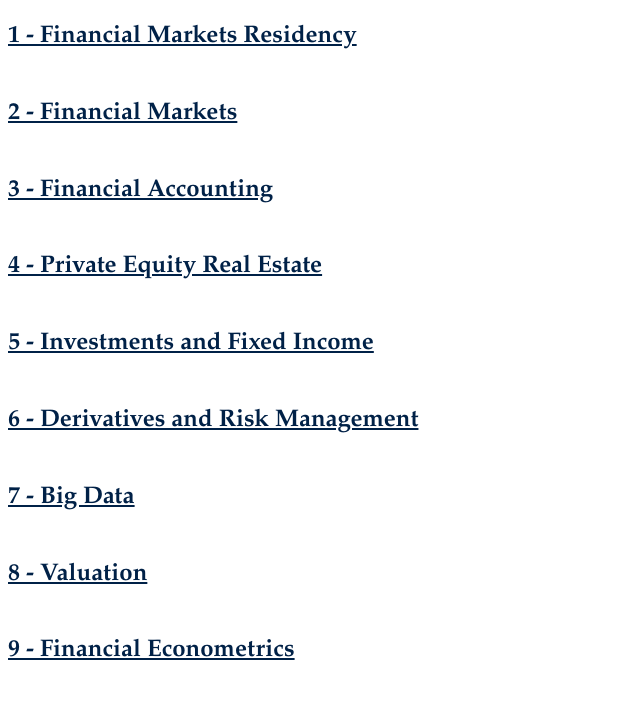
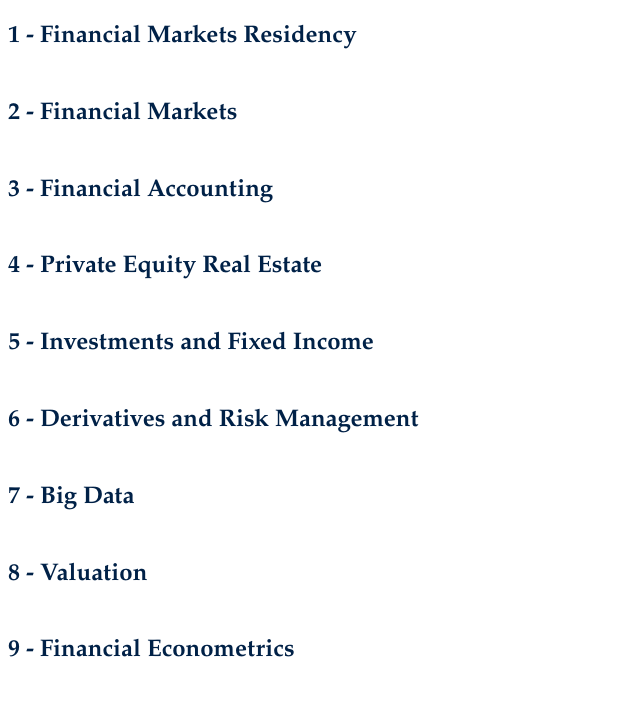
Before and after one commit to pat-bee/gumshoe, a plain HTML site: page index.html in a window 1280 px wide. Shown: the part 76-789 px from the top of the page, without its empty margins (0-640 px from the left). Drawn offline with Linux system fonts and the light colour scheme.

```diff
--- a/index.html
+++ b/index.html
@@ -22,8 +22,8 @@
  <style>
     body {font-family: Arial, sans-serif; line-height: 1.6;}
     h1, h2, h3 {color: #0175a2; font-family: Garamond, serif;}
-     a {color: #002147;}
-     a:hover {color:#d35400;}
+     a {color: #002147; text-decoration: none;}
+     a:hover {color:#d35400; text-decoration: none; }
     p {margin: 0 0 10px;}
     ul {margin: 10px 0;}
     li {margin: 5px 0;}
```
